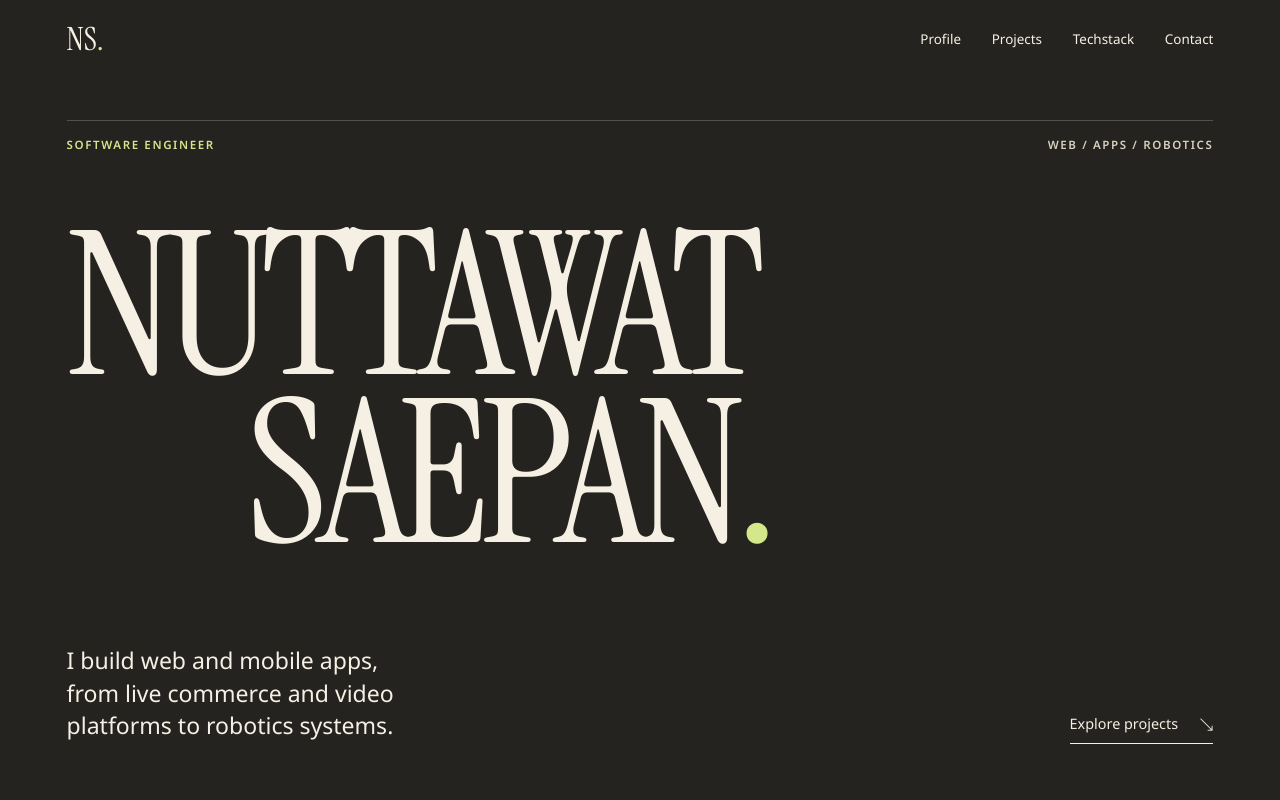
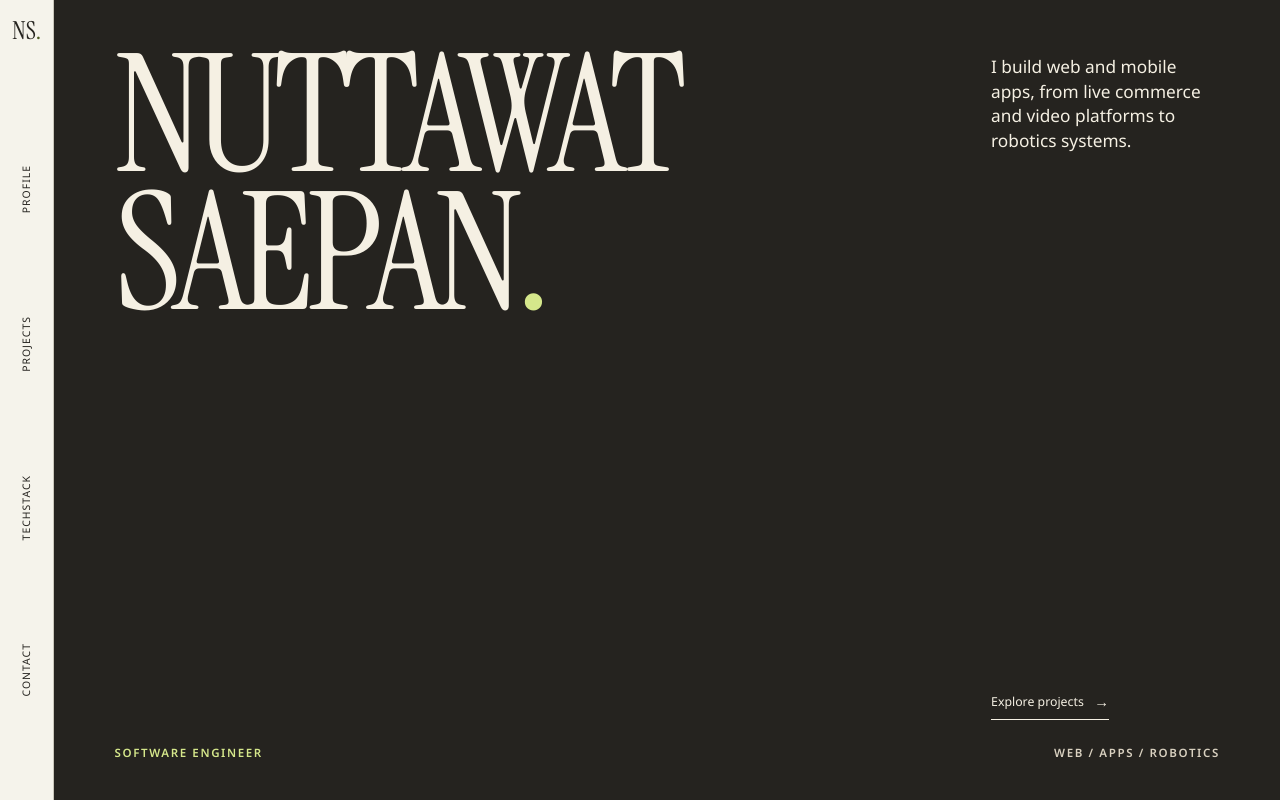
Before and after one commit to nuttawat-saepan/nuttawat-saepan, a Next.js app: page / in a window 1280 px wide. Built offline with nearby package versions, Linux system fonts and the light colour scheme.

Commit message:
Match the reference chapter composition

```diff
--- a/app/motion.jsx
+++ b/app/motion.jsx
@@ -21,7 +21,7 @@ export default function Opening() {
     function onWheel(event) {
       if (!horizontal.matches || event.ctrlKey || Math.abs(event.deltaX) >= Math.abs(event.deltaY)) return;
 
-      const panel = event.target.closest("section, footer");
+      const panel = event.target.closest(".project, section, footer");
       if (panel) {
         const remaining = panel.scrollHeight - panel.clientHeight - panel.scrollTop;
         if (event.deltaY > 0 ? remaining > 1 : panel.scrollTop > 1) return;
--- a/app/page.jsx
+++ b/app/page.jsx
@@ -82,7 +82,7 @@ export default function Home() {
               </h1>
               <div className="hero-bottom">
                 <p lang="en">I build web and mobile apps, from live commerce and video platforms to robotics systems.</p>
-                <a className="work-link" href="#projects">Explore projects <span aria-hidden="true">↘</span></a>
+                <a className="work-link" href="#projects">Explore projects <span aria-hidden="true">→</span></a>
               </div>
             </div>
           </section>
@@ -104,8 +104,8 @@ export default function Home() {
           <section className="projects light" id="projects" aria-labelledby="projects-title">
             <div className="frame">
               <div className="section-heading" data-reveal>
-                <h2 id="projects-title">Projects<span>.</span></h2>
-                <span className="eyebrow project-count">05 Projects</span>
+                <h2 id="projects-title">Selected <em>work</em></h2>
+                <span className="eyebrow project-count">Five projects</span>
               </div>
               <ol className="project-list">
                 {projects.map((project, index) => (
@@ -144,10 +144,10 @@ export default function Home() {
           <div className="frame">
             <div className="contact-main">
               <div>
-                <h2 id="contact-title" data-reveal>Contact<span>.</span></h2>
+                <h2 id="contact-title" data-reveal>Get in<br />touch<span>.</span></h2>
                 <p>ช่องทางติดต่อจะเพิ่มเติมภายหลัง</p>
               </div>
-              <a className="work-link" href="#home">Back to home <span aria-hidden="true">↑</span></a>
+              <a className="work-link" href="#home">Back to home <span aria-hidden="true">←</span></a>
             </div>
             <div className="footer-meta">
               <span>Nuttawat Saepan</span>
--- a/app/style.css
+++ b/app/style.css
@@ -103,33 +103,87 @@ h2 span { color: var(--olive); }
 @keyframes section-in { from { opacity: .55; transform: translateY(.65rem); } }
 
 @media (min-width: 900px) and (min-height: 600px) {
+  :root { --rail: 3.4rem; --panel: calc(100vw - var(--rail)); --chapter-pad: clamp(2rem, 4.7vw, 6.25rem); }
   html { overflow: hidden; }
+
+  .site-header { position: fixed; inset: 0 auto 0 0; width: var(--rail); background: var(--paper); color: var(--ink); border-right: 1px solid var(--line); }
+  .header-inner { flex-direction: column; height: 100%; padding: 1.25rem .5rem 2rem; }
+  .monogram { font-size: 1.55rem; }
+  .monogram span { color: var(--olive); }
+  nav { flex: 1; flex-direction: column; align-items: center; justify-content: space-evenly; padding-block-start: 2rem; }
+  nav a { writing-mode: vertical-rl; transform: rotate(180deg); font-size: .65rem; letter-spacing: .1em; text-transform: uppercase; }
+  nav a:hover { color: var(--olive); }
+
   .portfolio-viewport {
     display: flex;
-    width: 100%;
-    height: calc(100dvh - 5rem);
+    margin-left: var(--rail);
+    width: var(--panel);
+    height: 100dvh;
     overflow-x: auto;
     overflow-y: hidden;
     scrollbar-width: thin;
     scrollbar-color: #b2ad9d var(--dark);
+    scroll-padding-inline: 0;
   }
-
   .portfolio-viewport > main { display: flex; flex: 0 0 auto; }
-  .portfolio-viewport section,
-  .portfolio-viewport > footer {
+  .portfolio-viewport :is(section, footer) {
     flex: 0 0 auto;
-    width: 100vw;
+    width: var(--panel);
     height: 100%;
     overflow-y: auto;
     overscroll-behavior: contain;
     scrollbar-width: thin;
   }
+  .portfolio-viewport .frame { padding-inline: var(--chapter-pad); }
 
-  .hero-inner { min-height: 100%; }
-  .profile-grid { min-height: 100%; padding-block: clamp(2.5rem, 7vh, 5rem); }
-  .portrait img { max-height: min(58vh, 38rem); }
-  .contact > .frame { min-height: 100%; display: flex; flex-direction: column; justify-content: space-between; }
+  .hero-inner {
+    position: relative;
+    display: block;
+    min-height: 100%;
+    padding-block: clamp(2.5rem, 6vh, 5rem);
+  }
+  .hero-top { position: absolute; inset: auto var(--chapter-pad) 2.35rem; border: 0; padding: 0; }
+  .hero-name { width: 69%; margin: 0; font-size: clamp(5.2rem, min(12.8vw, 22vh), 16rem); }
+  .hero-name > span + span { padding-inline-start: 0; }
+  .hero-bottom { position: absolute; inset: clamp(3rem, 7vh, 6rem) var(--chapter-pad) 5rem auto; width: min(22%, 25ch); flex-direction: column; justify-content: space-between; align-items: start; }
+  .hero-bottom p { font-size: clamp(.9rem, 1.35vw, 1.2rem); }
+  .hero-bottom .work-link { font-size: .77rem; gap: .65rem; }
+
+  .profile-grid { grid-template-columns: .7fr 1fr; grid-template-rows: auto 1fr; column-gap: clamp(3rem, 11vw, 13rem); min-height: 100%; padding-block: 3rem; align-items: start; }
+  .profile-copy { display: contents; }
+  .profile-copy .section-label { grid-column: 1; grid-row: 1; }
+  .profile-copy h2 { grid-column: 1; grid-row: 2; align-self: end; margin: 0; font-size: clamp(3rem, 6vw, 6.5rem); }
+  .profile-copy > p:last-child { grid-column: 2; grid-row: 1; max-width: 30ch; font-size: clamp(1.15rem, 2.15vw, 2rem); line-height: 1.55; }
+  .portrait { grid-column: 2; grid-row: 2; align-self: end; justify-self: start; width: min(100%, 18rem, 33vh); }
+  .portrait img { max-height: 38vh; }
+
+  .portfolio-viewport #projects { width: max-content; overflow: visible; padding: 0; }
+  .portfolio-viewport .projects > .frame { display: flex; width: max-content; max-width: none; height: 100%; padding: 0; }
+  .projects .section-heading { flex: 0 0 var(--panel); position: relative; display: grid; place-items: center; margin: 0; padding: var(--chapter-pad); }
+  .projects .section-heading h2 { font-size: clamp(5rem, 10.7vw, 11rem); text-transform: uppercase; }
+  .projects .section-heading em { font-weight: 400; }
+  .projects .project-count { position: absolute; bottom: 2.35rem; right: var(--chapter-pad); }
+  .project-list { display: flex; border: 0; }
+  .project { display: flex; flex-direction: column; overflow-y: auto; overscroll-behavior: contain; width: clamp(21rem, 42vw, 41rem); padding: clamp(1.5rem, 3.3vw, 4rem); gap: clamp(1rem, 3vh, 2rem); border: 0; border-left: 1px solid #ffffff38; background: var(--dark); color: var(--cream); }
+  .project:nth-child(even) { background: #32302a; }
+  .project-index { flex: 0 0 auto; color: var(--cream); font-size: clamp(3.25rem, 6.2vw, 6rem); }
+  .project-title { margin-top: auto; }
+  .project h3 { font-size: clamp(2.25rem, 4.5vw, 5rem); }
+  .project-description { font-size: clamp(.89rem, 1.15vw, 1.05rem); }
+  .contribution h4 { color: var(--accent); }
+  .techstack { padding-block: 3.25rem; }
+  .stack-grid { min-height: 100%; align-items: center; }
+  .contact { padding-top: 0; }
+  .contact > .frame { min-height: 100%; display: flex; flex-direction: column; justify-content: space-between; padding-block: clamp(2.5rem, 7vh, 5rem) 1rem; }
+  .contact h2 { text-transform: uppercase; font-size: clamp(6rem, 13.25vw, 14rem); }
+  .contact-main { flex: 1; align-items: stretch; }
+  .contact-main .work-link { align-self: end; }
+
+  .opening-inner { padding-inline: calc(var(--rail) + var(--chapter-pad)) var(--chapter-pad); }
+  .opening-count { font-size: clamp(8rem, 19vw, 20rem); }
+  [data-opening="revealing"] .opening { transform: translateX(-100%); }
 }
+
 
 @media (max-width: 850px) {
   .project { grid-template-columns: 2rem minmax(0, .85fr) minmax(0, 1.15fr); }
```
Also changed, not shown: 1 other file (tests, documents, lock files or other folders).
